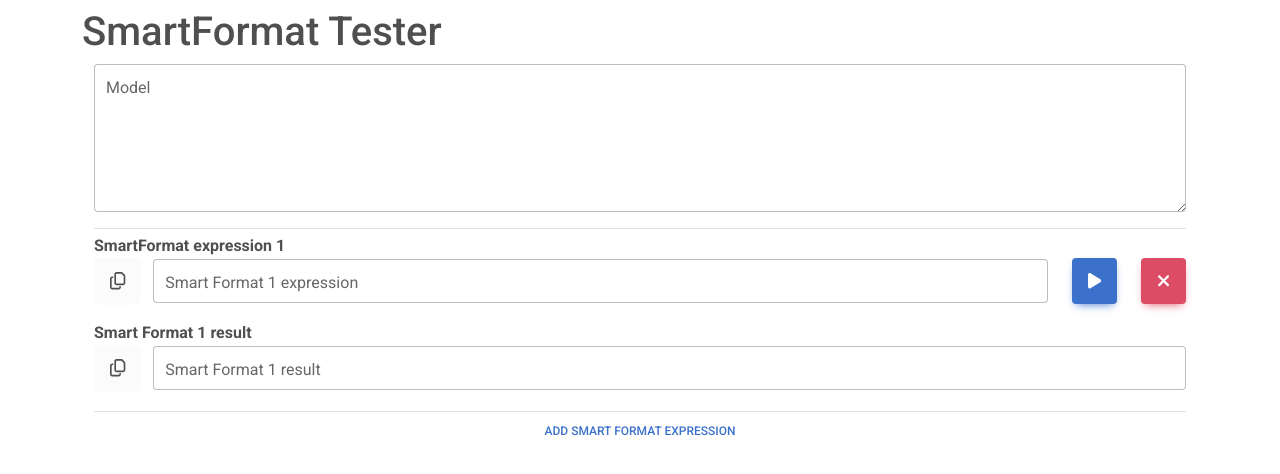
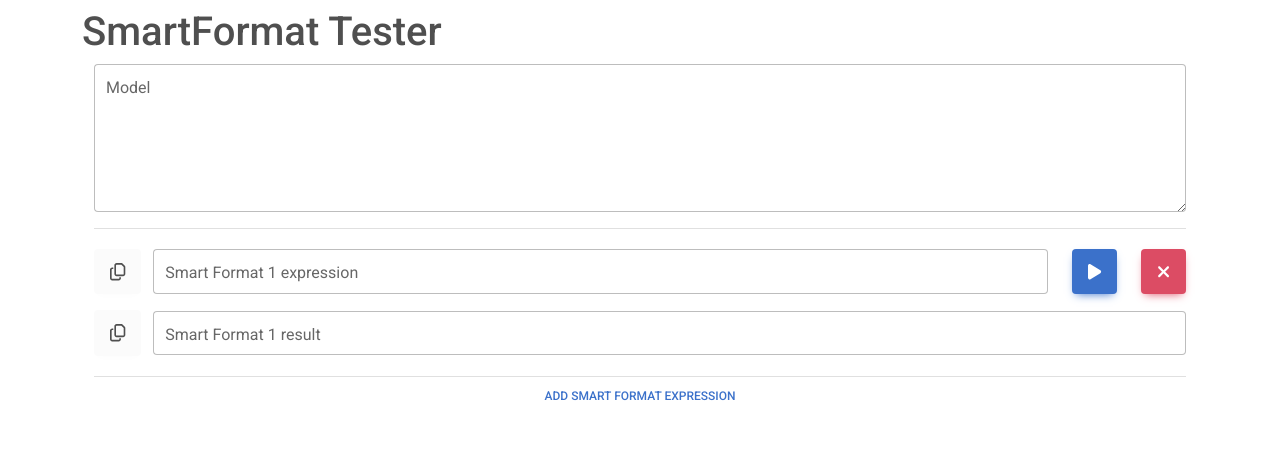
Before and after one commit to za9cser/SmartFormatTester, a React (Create React App) app in the folder SmartFormatTester/ClientApp/: page / in a window 1280 px wide. Shown: the top 474 px of the page. Built offline with nearby package versions, Linux system fonts and the light colour scheme.

Commit message:
fix: formik interraction fixed

```diff
--- /dev/null
+++ b/SmartFormatTester/ClientApp/src/components/MDBFormikInput.js
@@ -0,0 +1,10 @@
+import { useField } from "formik";
+import { MDBInput } from "mdb-react-ui-kit";
+import React from "react";
+
+function MDBFormikInput({ ...props }) {
+    const [field] = useField(props);
+    return <MDBInput {...field} {...props} />;
+}
+
+export default MDBFormikInput;
--- /dev/null
+++ b/SmartFormatTester/ClientApp/src/components/MDBFormikTextArea.js
@@ -0,0 +1,10 @@
+import { useField } from "formik";
+import { MDBTextArea } from "mdb-react-ui-kit";
+import React from "react";
+
+function MDBFormikTextArea({ ...props }) {
+    const [field] = useField(props);
+    return <MDBTextArea {...field} {...props} />;
+}
+
+export default MDBFormikTextArea;
--- a/SmartFormatTester/ClientApp/src/modules/smartFormat/index.jsx
+++ b/SmartFormatTester/ClientApp/src/modules/smartFormat/index.jsx
@@ -5,6 +5,8 @@ import { MDBContainer, MDBRow, MDBCol, MDBInput, MDBBtn, MDBTextArea } from "mdb
 import { FontAwesomeIcon } from "@fortawesome/react-fontawesome";
 import { faCopy } from "@fortawesome/free-regular-svg-icons";
 import { faPlay, faTimes } from "@fortawesome/free-solid-svg-icons";
+import MDBFormikInput from "../../components/MDBFormikInput";
+import MDBFormikTextArea from "../../components/MDBFormikTextArea";
 const initialValues = {
     smartFormats: [
         {
@@ -21,28 +23,31 @@ const SmartFormat = () => {
             {(formik) => (
                 <Form>
                     <MDBContainer>
-                        <MDBTextArea label={`Model`} name={`model`} size="lg" rows={4} className="mb-3" />
+                        <MDBFormikTextArea label={`Model`} name={`model`} size="lg" rows={4} className="mb-3" />
 
                         <FieldArray name="smartFormats">
                             {({ push, remove }) => (
                                 <>
-                                    {formik.values.smartFormats.map((_, index) => (
-                                        <MDBContainer className="border-top border-bottom py-1">
-                                            <MDBRow start className="fw-bold">{`SmartFormat expression ${
-                                                index + 1
-                                            }`}</MDBRow>
-                                            <MDBRow className="align-items-center mb-3">
+                                    {formik.values.smartFormats.map((value, index) => (
+                                        <MDBContainer className="border-top border-bottom py-1" key={index}>
+                                            <MDBRow className="align-items-center my-3">
                                                 <MDBCol
                                                     md={"auto"}
                                                     className="px-0"
                                                     title={`Copy SmartFormat ${index + 1} expression`}
                                                 >
-                                                    <MDBBtn color="light" className="px-3" size="lg">
+                                                    <MDBBtn
+                                                        color="light"
+                                                        className="px-3"
+                                                        size="lg"
+                                                        type="button"
+                                                        onClick={() => navigator.clipboard.writeText(value.expression)}
+                                                    >
                                                         <FontAwesomeIcon icon={faCopy} color="text-primary" size="lg" />
                                                     </MDBBtn>
                                                 </MDBCol>
                                                 <MDBCol>
-                                                    <MDBInput
+                                                    <MDBFormikInput
                                                         label={`Smart Format ${index + 1} expression`}
                                                         name={`smartFormats[${index}].expression`}
                                                         type="text"
@@ -56,6 +61,7 @@ const SmartFormat = () => {
                                                         onClick={() => remove(index)}
                                                         className="px-3"
                                                         size="lg"
+                                                        type="button"
                                                     >
                                                         <FontAwesomeIcon icon={faPlay} size="lg" />
                                                     </MDBBtn>
@@ -67,15 +73,11 @@ const SmartFormat = () => {
                                                         onClick={() => remove(index)}
                                                         className="px-3"
                                                         size="lg"
+                                                        type="button"
                                                     >
                                                         <FontAwesomeIcon icon={faTimes} size="lg" />
                                                     </MDBBtn>
                                                 </MDBCol>
-                                            </MDBRow>
-                                            <MDBRow>
-                                                <MDBRow start className="fw-bold">
-                                                    {`Smart Format ${index + 1} result`}
-                                                </MDBRow>
                                             </MDBRow>
                                             <MDBRow className="align-items-center mb-3">
                                                 <MDBCol
@@ -83,12 +85,18 @@ const SmartFormat = () => {
                                                     className="px-0"
                                                     title={`Copy Smart Format ${index + 1} result`}
                                                 >
-                                                    <MDBBtn color="light" className="px-3" size="lg">
+                                                    <MDBBtn
+                                                        color="light"
+                                                        className="px-3"
+                                                        size="lg"
+                                                        type="button"
+                                                        onClick={() => navigator.clipboard.writeText(value.result)}
+                                                    >
                                                         <FontAwesomeIcon icon={faCopy} color="text-primary" size="lg" />
                                                     </MDBBtn>
                                                 </MDBCol>
                                                 <MDBCol className="pe-0">
-                                                    <MDBInput
+                                                    <MDBFormikInput
                                                         label={`Smart Format ${index + 1} result`}
                                                         name={`smartFormats[${index}].result`}
                                                         type="text"
@@ -99,8 +107,17 @@ const SmartFormat = () => {
                                             </MDBRow>
                                         </MDBContainer>
                                     ))}
-                                    <MDBRow start>
-                                        <MDBBtn color="link" onClick={() => push("")}>
+                                    <MDBRow>
+                                        <MDBBtn
+                                            color="link"
+                                            onClick={() =>
+                                                push({
+                                                    expression: "",
+                                                    result: "",
+                                                })
+                                            }
+                                            type="button"
+                                        >
                                             Add Smart Format Expression
                                         </MDBBtn>
                                     </MDBRow>
```
